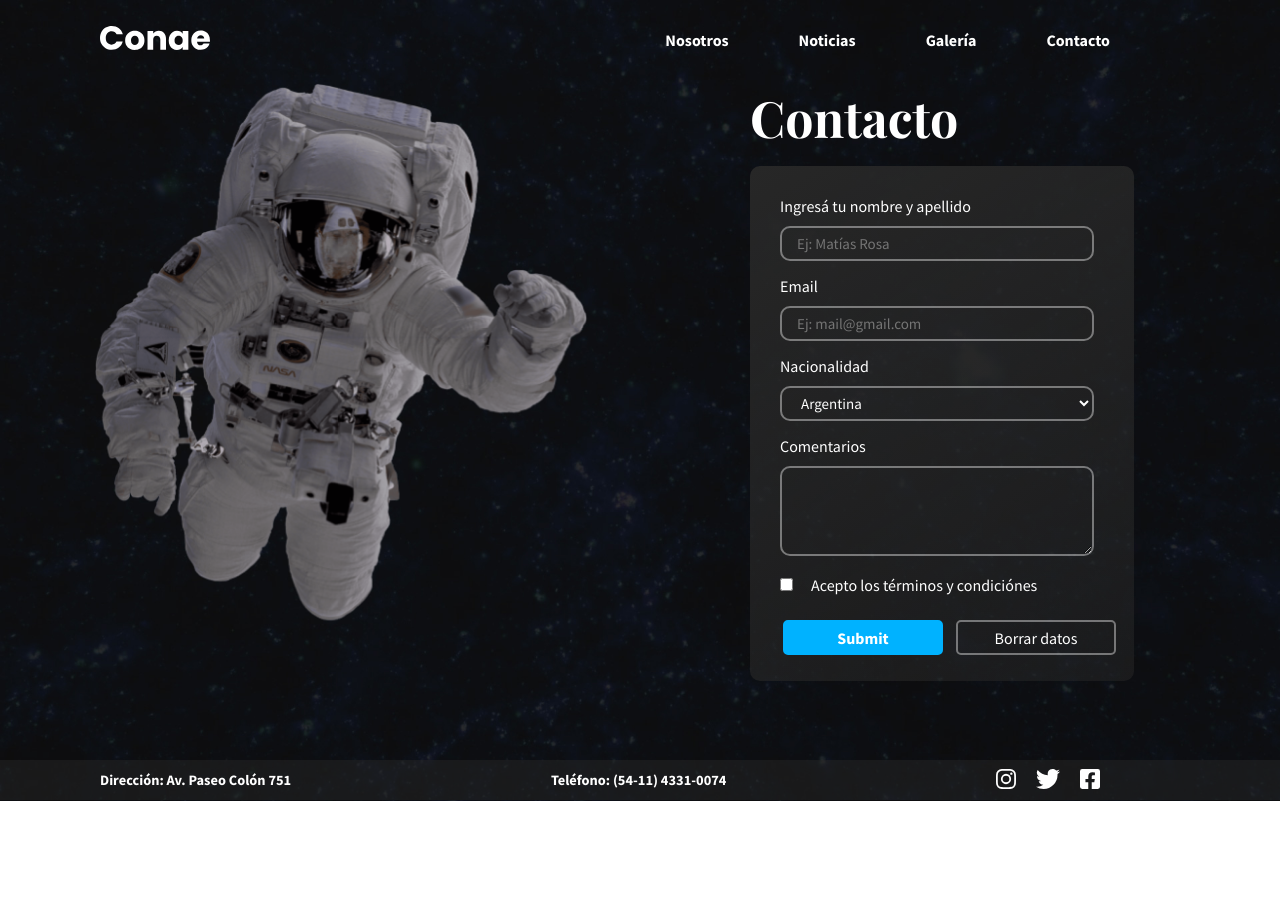
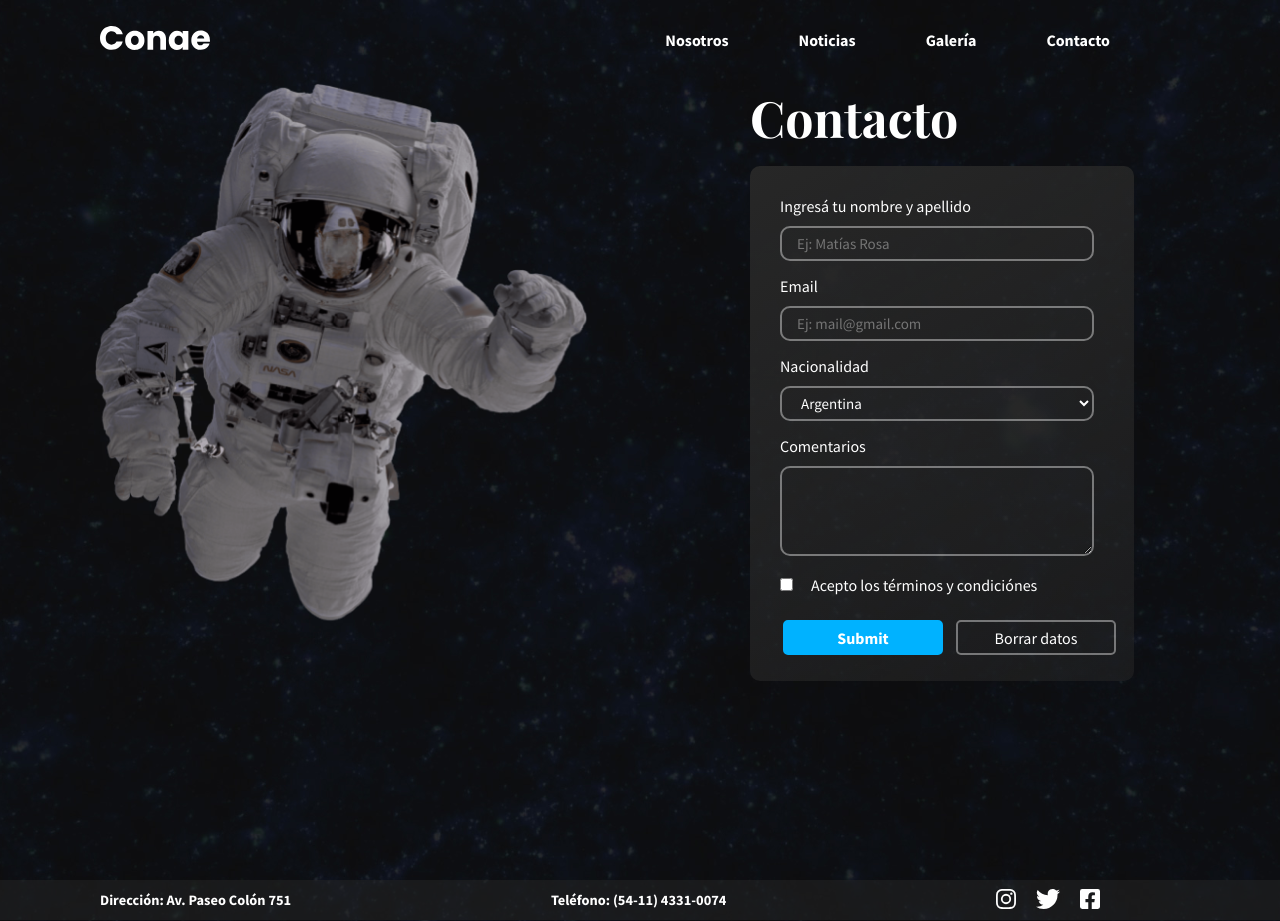
Before and after one commit to Mrosa97/Conae_Rosa, a website: page contacto.html in a window 1280 px wide. Shown: the top 921 px of the page. Before the commit the page ends 801 px from the top, so only its background shows below. Drawn offline with nearby package versions, Linux system fonts and the light colour scheme.

Commit message:
Prueba contacto

```diff
--- a/scss/styles.scss
+++ b/scss/styles.scss
@@ -1485,7 +1485,7 @@ div.grillaContacto{
     div.grillaContacto{
         display: grid;
         grid-template-columns: 100%;
-        grid-template-rows: 10vh 85vh 5vh;
+        grid-template-rows: 10vh 100vh 5vh;
         grid-template-areas:
                             "header"
                             "section"
```
Also changed, not shown: css/styles.css.
